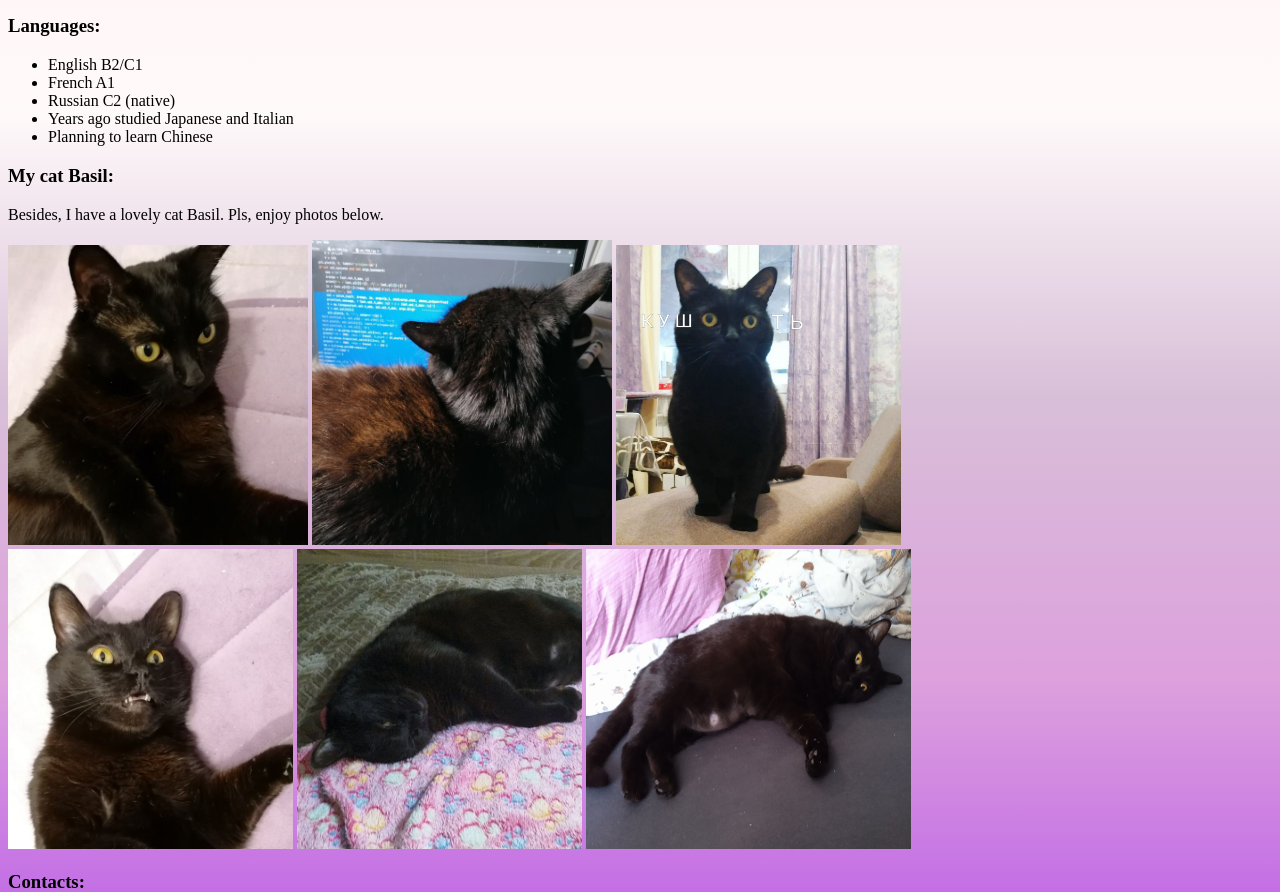
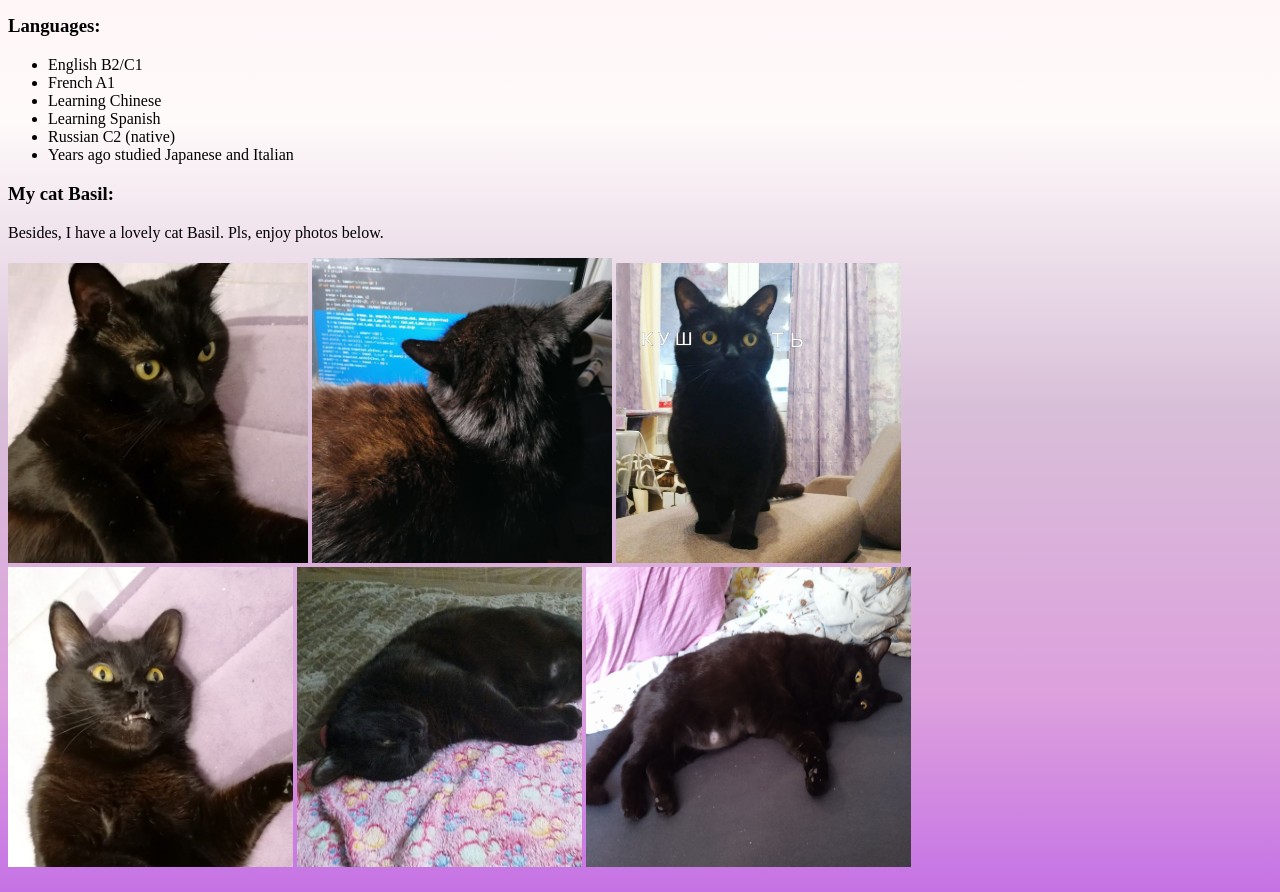
Before and after one commit to KatVil/page, a plain HTML site: page index.html in a window 1280 px wide. Shown: the part 1320-2212 px from the top of the page. Drawn offline with Linux system fonts and the light colour scheme.

Commit message:
Update index.html

```diff
--- a/index.html
+++ b/index.html
@@ -64,9 +64,10 @@
         <ul>
             <li>English B2/C1</li>
             <li>French A1</li>
+            <li>Learning Chinese</li>
+            <li>Learning Spanish</li>
             <li>Russian C2 (native)</li>
             <li>Years ago studied Japanese and Italian</li>
-            <li>Planning to learn Chinese</li>
         </ul>
 
     </div>
```
